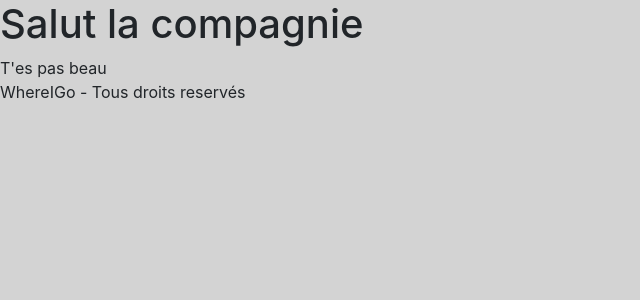
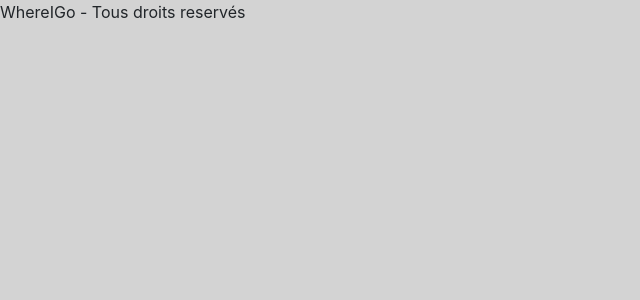
Before and after one commit to Fargui/WhereIGo, a Symfony app: template templates/base.html.twig in a window 1280 px wide. Shown: the top 300 px of the page, without its empty margins (0-640 px from the left). Run offline with Twig, Linux system fonts and the light colour scheme; the template is opened without the code that fills it, so the values that code supplies are empty; style sheets or scripts are compiled from the project's sources; some libraries are stand-ins or nearby versions.

Commit message:
j' ai tout effacé

```diff
--- a/templates/base.html.twig
+++ b/templates/base.html.twig
@@ -11,9 +11,6 @@
     </head>
     <body>
         <header>
-            <h1>Salut la compagnie</h1>
-            <div>T'es pas beau</div>
-
         </header>
 
 
```
